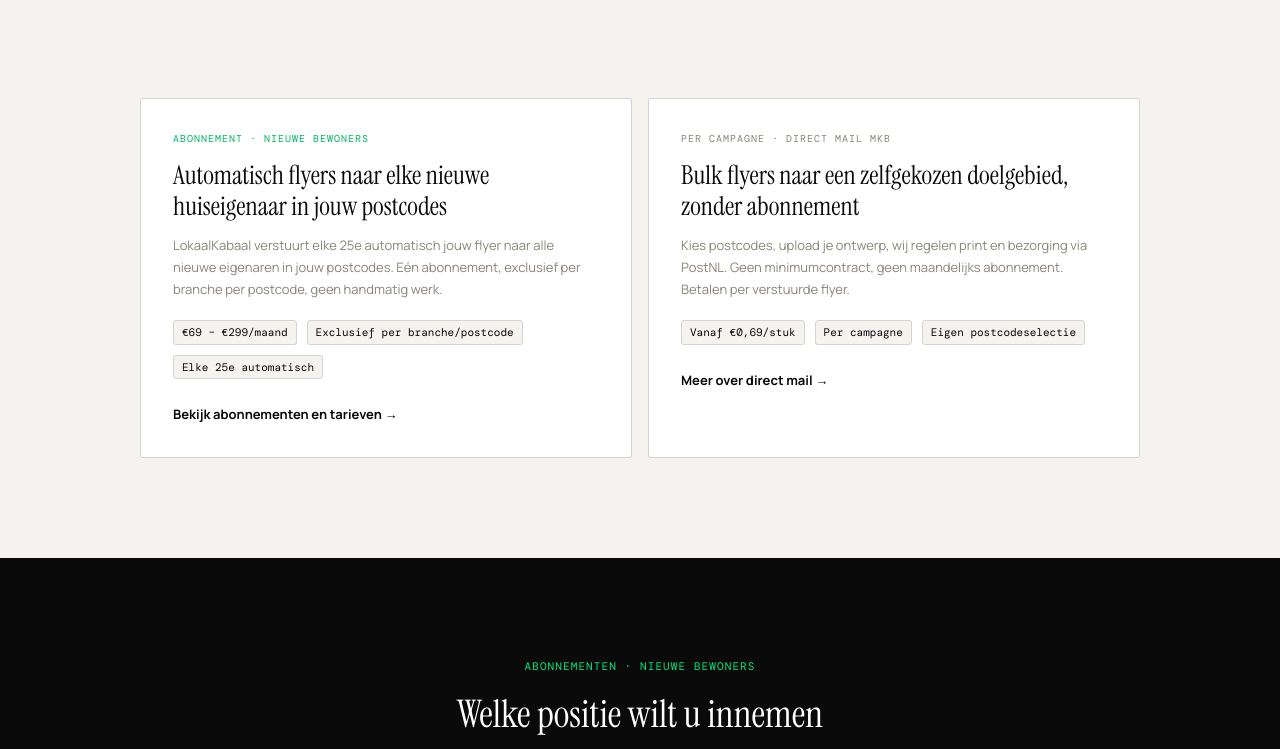
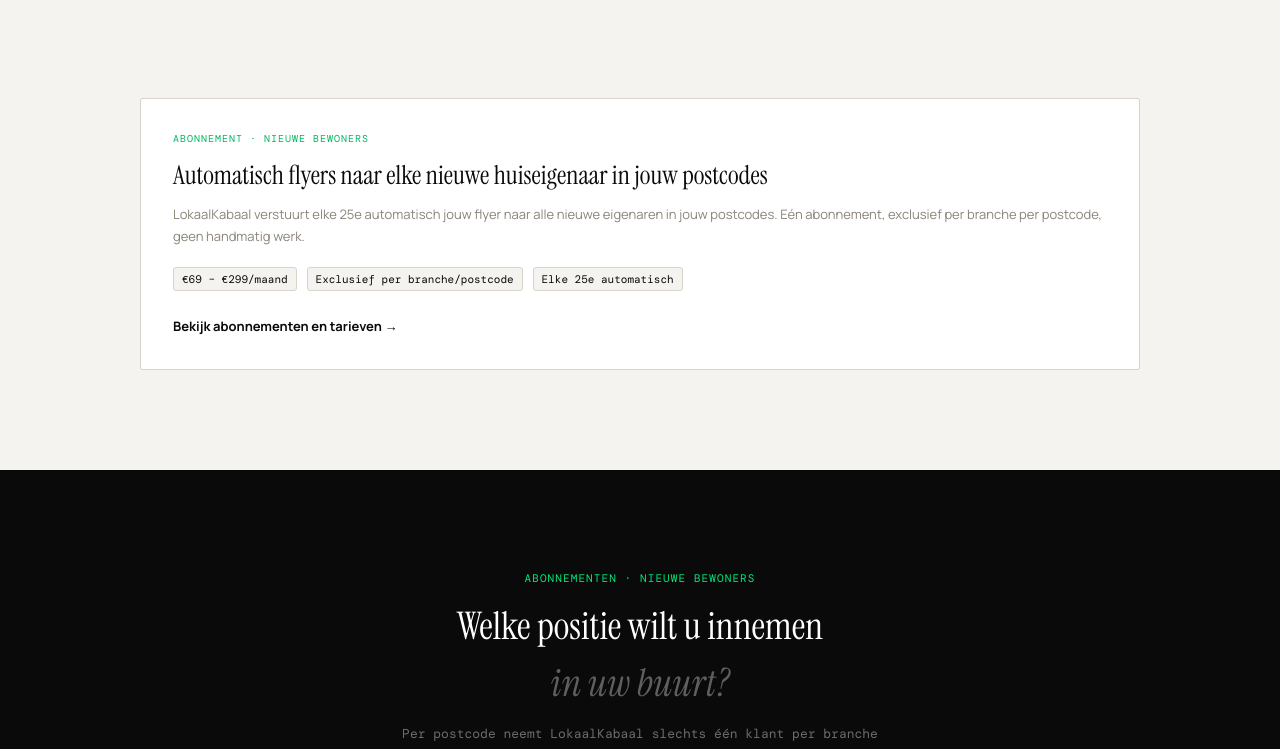
Before and after one commit to Kristian3333/lokaal-kabaal, a Next.js app: page / in a window 1280 px wide. Shown: the part 1395-2144 px from the top of the page. Built offline with nearby package versions, Linux system fonts and the light colour scheme; a web font is replaced by a local one.

Commit message:
Remove direct-mail-mkb from nav, homepage and pricing footer
Product is not differentiated — compete on exclusivity, not commodity bulk mail.
Direct-mail page stays for SEO but is no longer linked from navigation or homepage.

Co-Authored-By: Claude Sonnet 4.6 <noreply@anthropic.com>

```diff
--- a/app/page.tsx
+++ b/app/page.tsx
@@ -88,7 +88,7 @@ export default function Landing() {
 
       {/* PRODUCTEN */}
       <section style={{ padding: '0 40px 100px', maxWidth: '1080px', margin: '0 auto' }}>
-        <div style={{ display: 'grid', gridTemplateColumns: '1fr 1fr', gap: '16px' }}>
+        <div>
           <Link href="/flyers-versturen-nieuwe-bewoners" style={{ textDecoration: 'none', color: 'inherit', display: 'block', border: '1px solid var(--line)', borderRadius: 'var(--radius)', padding: '32px', background: '#fff', transition: 'border-color 0.15s' }}
             onMouseEnter={e => { (e.currentTarget as HTMLAnchorElement).style.borderColor = 'var(--ink)'; }}
             onMouseLeave={e => { (e.currentTarget as HTMLAnchorElement).style.borderColor = 'var(--line)'; }}>
@@ -105,21 +105,6 @@ export default function Landing() {
             <span style={{ fontSize: '13px', fontWeight: 700, color: 'var(--ink)' }}>Bekijk abonnementen en tarieven →</span>
           </Link>
 
-          <Link href="/direct-mail-mkb" style={{ textDecoration: 'none', color: 'inherit', display: 'block', border: '1px solid var(--line)', borderRadius: 'var(--radius)', padding: '32px', background: '#fff', transition: 'border-color 0.15s' }}
-            onMouseEnter={e => { (e.currentTarget as HTMLAnchorElement).style.borderColor = 'var(--ink)'; }}
-            onMouseLeave={e => { (e.currentTarget as HTMLAnchorElement).style.borderColor = 'var(--line)'; }}>
-            <div style={{ fontFamily: 'var(--font-mono)', fontSize: '10px', color: 'var(--muted)', letterSpacing: '.1em', textTransform: 'uppercase', marginBottom: '14px' }}>Per campagne · Direct mail MKB</div>
-            <h3 style={{ fontFamily: 'var(--font-serif)', fontSize: '26px', fontWeight: 400, marginBottom: '12px', lineHeight: 1.2 }}>Bulk flyers naar een zelfgekozen doelgebied, zonder abonnement</h3>
-            <p style={{ fontSize: '13px', color: 'var(--muted)', lineHeight: 1.7, marginBottom: '20px' }}>
-              Kies postcodes, upload je ontwerp, wij regelen print en bezorging via PostNL. Geen minimumcontract, geen maandelijks abonnement. Betalen per verstuurde flyer.
-            </p>
-            <div style={{ display: 'flex', gap: '10px', flexWrap: 'wrap', marginBottom: '24px' }}>
-              {['Vanaf €0,69/stuk', 'Per campagne', 'Eigen postcodeselectie'].map(tag => (
-                <span key={tag} style={{ fontSize: '11px', fontFamily: 'var(--font-mono)', color: 'var(--ink)', background: 'var(--paper)', border: '1px solid var(--line)', padding: '3px 8px', borderRadius: '3px' }}>{tag}</span>
-              ))}
-            </div>
-            <span style={{ fontSize: '13px', fontWeight: 700, color: 'var(--ink)' }}>Meer over direct mail →</span>
-          </Link>
         </div>
       </section>
 
@@ -183,7 +168,6 @@ export default function Landing() {
         <span>© 2026 LokaalKabaal B.V.</span>
         <div style={{ display: 'flex', gap: '20px' }}>
           <Link href="/flyers-versturen-nieuwe-bewoners" style={{ color: 'var(--muted)', textDecoration: 'none' }}>Nieuwe bewoners</Link>
-          <Link href="/direct-mail-mkb" style={{ color: 'var(--muted)', textDecoration: 'none' }}>Direct mail MKB</Link>
           <Link href="/blog" style={{ color: 'var(--muted)', textDecoration: 'none' }}>Blog</Link>
           <Link href="/privacy" style={{ color: 'var(--muted)', textDecoration: 'none' }}>Privacy</Link>
           <Link href="/voorwaarden" style={{ color: 'var(--muted)', textDecoration: 'none' }}>Voorwaarden</Link>
--- a/components/Nav.tsx
+++ b/components/Nav.tsx
@@ -4,7 +4,6 @@ import { usePathname } from 'next/navigation';
 
 const LINKS = [
   { href: '/flyers-versturen-nieuwe-bewoners', label: 'Nieuwe bewoners' },
-  { href: '/direct-mail-mkb', label: 'Direct mail' },
   { href: '/#prijzen', label: 'Prijzen' },
   { href: '/blog', label: 'Blog' },
 ];
--- a/components/PricingSection.tsx
+++ b/components/PricingSection.tsx
@@ -234,9 +234,6 @@ export default function PricingSection() {
           <div style={{ fontSize: '11px', color: 'rgba(255,255,255,.2)', fontFamily: 'var(--font-mono)' }}>
             Alle prijzen excl. BTW · {yearly ? 'Jaarcontract: per jaar vooruit gefactureerd, niet tussentijds opzegbaar' : 'Maandelijks contract: per maand opzegbaar'}
           </div>
-          <Link href="/direct-mail-mkb" style={{ fontSize: '11px', color: 'rgba(255,255,255,.3)', fontFamily: 'var(--font-mono)', textDecoration: 'none' }}>
-            Losse campagnes zonder abonnement? → Direct mail MKB
-          </Link>
         </div>
       </div>
     </section>
```
